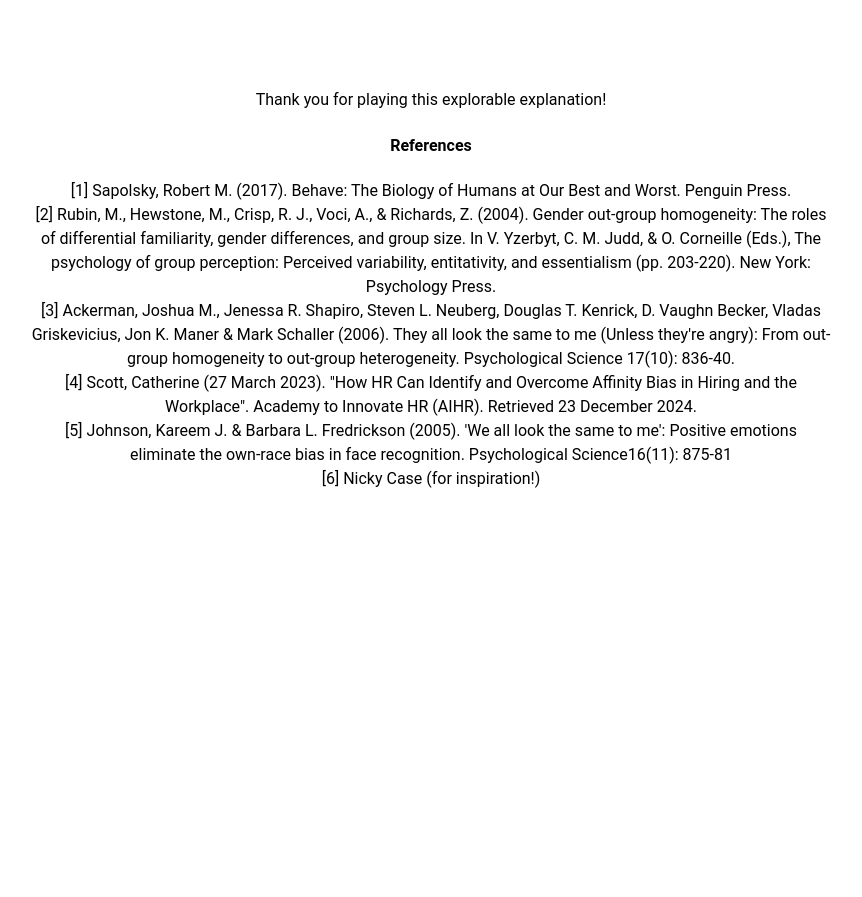
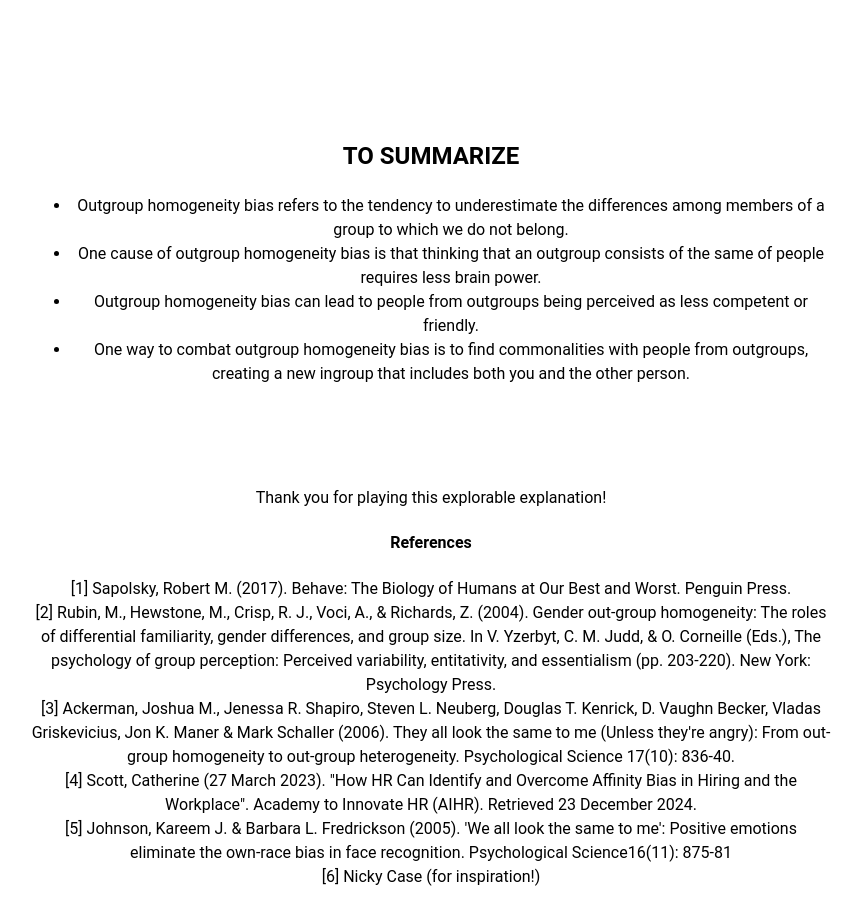
Before and after one commit to AxiDragon/outgroup-odyssey, a React (Create React App) app: page / in a window 1280 px wide. Shown: the part 9560-10457 px from the top of the page, without its empty margins (209-1071 px from the left). Before the commit the page ends 10059 px from the top, so only its background shows below. Built offline with nearby package versions, Linux system fonts and the light colour scheme.

Commit message:
Add Summary

```diff
--- a/src/App.tsx
+++ b/src/App.tsx
@@ -1,8 +1,9 @@
 import TitleCard from "@c/TitleCard";
-import TopicSection from "@/components/sections/TopicSection";
-import CauseSection from "@/components/sections/CauseSection";
-import EffectSection from "@/components/sections/EffectSection";
-import SolutionSection from "@/components/sections/SolutionSection";
+import TopicSection from "@c/sections/TopicSection";
+import CauseSection from "@c/sections/CauseSection";
+import EffectSection from "@c/sections/EffectSection";
+import SolutionSection from "@c/sections/SolutionSection";
+import SummarySection from "@c/sections/SummarySection";
 import Credits from "@c/Credits";
 
 import "./App.css";
@@ -16,6 +17,7 @@ function App() {
         <CauseSection />
         <EffectSection />
         <SolutionSection />
+        <SummarySection />
         <Credits />
       </div>
     </div>
--- /dev/null
+++ b/src/components/sections/SummarySection.tsx
@@ -0,0 +1,19 @@
+const TopicSection = () => {
+	return (
+		<div>
+			<h2>TO SUMMARIZE</h2>
+			<ul>
+				<li>Outgroup homogeneity bias refers to the tendency to underestimate
+					the differences among members of a group to which we do not belong.</li>
+				<li>One cause of outgroup homogeneity bias is that thinking that an outgroup consists of
+					the same of people requires less brain power.</li>
+				<li>Outgroup homogeneity bias can lead to people from outgroups
+					being perceived as less competent or friendly.</li>
+				<li>One way to combat outgroup homogeneity bias is to find commonalities with people from
+					outgroups, creating a new ingroup that includes both you and the other person.</li>
+			</ul>
+		</div>
+	);
+}
+
+export default TopicSection;
```
